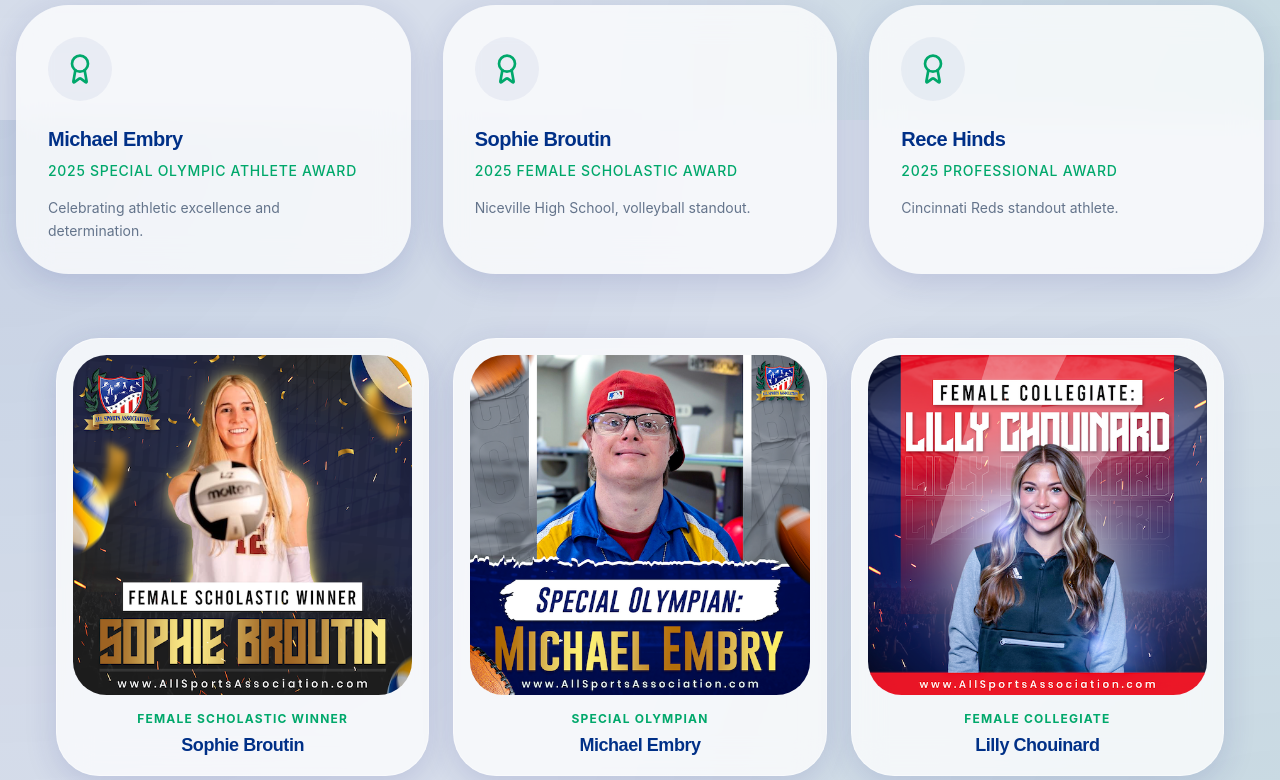
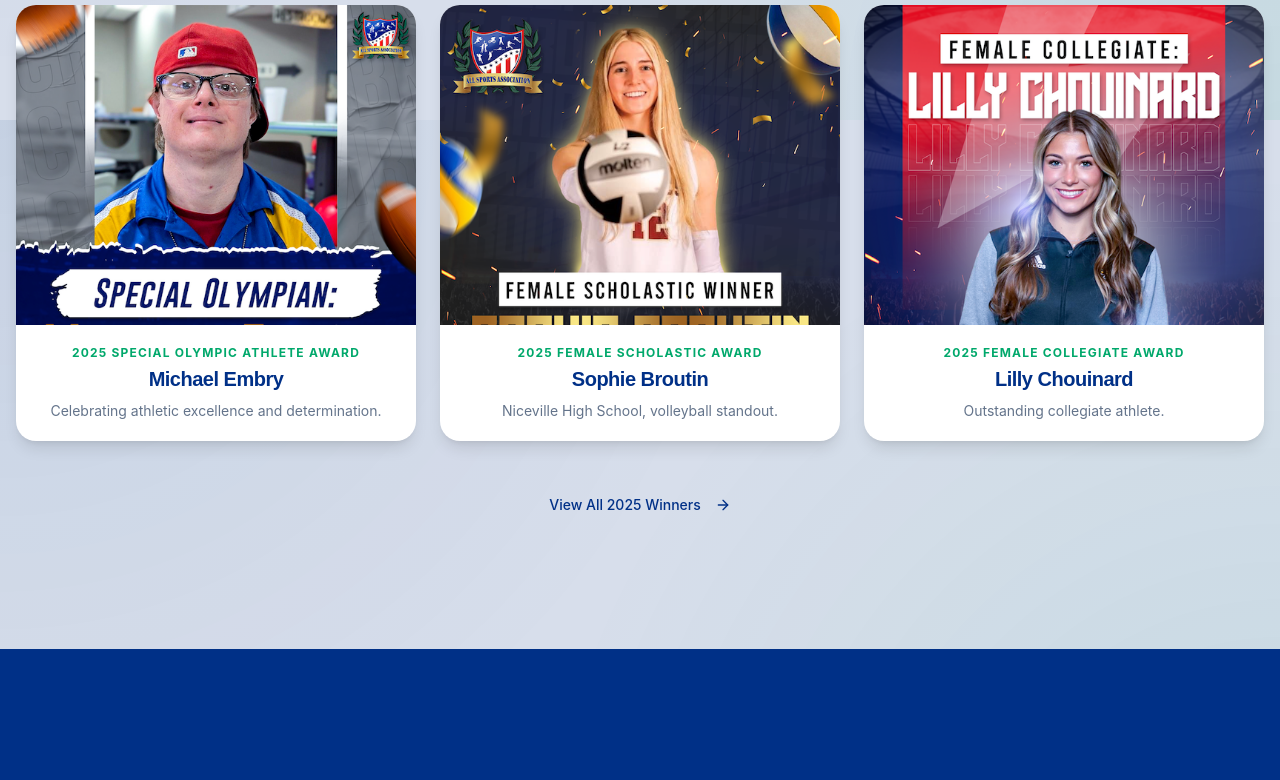
Before and after one commit to VladzErin1985/all-sports-association, a React (Vite) app in the folder all-sports-association/: page / in a window 1280 px wide. Shown: the part 3080-3860 px from the top of the page. Built offline with nearby package versions, Linux system fonts and the light colour scheme.

Commit message:
Unified award winner cards - image and info combined

```diff
--- a/all-sports-association/src/pages/Home.tsx
+++ b/all-sports-association/src/pages/Home.tsx
@@ -1,6 +1,6 @@
 import * as React from "react";
 import { motion } from "motion/react";
-import { Trophy, Users, Heart, Star, ArrowRight, Calendar, Award, ExternalLink } from "lucide-react";
+import { Trophy, Users, Heart, Star, ArrowRight, Calendar } from "lucide-react";
 import { Button } from "@/components/ui/button";
 import { Card, CardContent } from "@/components/ui/card";
 import { Badge } from "@/components/ui/badge";
@@ -30,12 +30,6 @@ const events = [
     image: "https://images.unsplash.com/photo-1511795409834-ef04bbd61622?auto=format&fit=crop&q=80&w=800",
     tag: "Annual Event"
   }
-];
-
-const winners = [
-  { name: "Michael Embry", award: "2025 Special Olympic Athlete Award", bio: "Celebrating athletic excellence and determination." },
-  { name: "Sophie Broutin", award: "2025 Female Scholastic Award", bio: "Niceville High School, volleyball standout." },
-  { name: "Rece Hinds", award: "2025 Professional Award", bio: "Cincinnati Reds standout athlete." },
 ];
 
 const beneficiaries = [
@@ -220,31 +214,12 @@ export default function Home() {
             <h2 className="text-4xl md:text-5xl font-heading font-bold text-navy dark:text-white">Celebrating Excellence</h2>
           </div>
 
-          <div className="grid grid-cols-1 md:grid-cols-3 gap-8">
-            {winners.map((winner, index) => (
-              <motion.div
-                key={winner.name}
-                initial={{ opacity: 0, y: 20 }}
-                whileInView={{ opacity: 1, y: 0 }}
-                transition={{ delay: index * 0.1 }}
-                viewport={{ once: true }}
-                className="glass dark:glass-dark p-8 rounded-3xl border-none shadow-xl hover:shadow-2xl transition-all group"
-              >
-                <div className="w-16 h-16 bg-navy/5 dark:bg-white/5 rounded-2xl flex items-center justify-center mb-6 group-hover:bg-emerald/10 transition-colors">
-                  <Award className="text-emerald" size={32} />
-                </div>
-                <h3 className="text-xl font-bold text-navy dark:text-white mb-2">{winner.name}</h3>
-                <p className="text-emerald font-medium text-sm mb-4 uppercase tracking-wider">{winner.award}</p>
-                <p className="text-muted-foreground text-sm leading-relaxed">{winner.bio}</p>
-              </motion.div>
-            ))}
-          </div>
-          {/* Award Winner Photos */}
-          <div className="grid grid-cols-1 sm:grid-cols-3 gap-6 mt-16 px-0 md:px-10">
+          {/* Unified Winner Cards */}
+          <div className="grid grid-cols-1 md:grid-cols-3 gap-6">
             {[
-              { img: "/Female-Scholastic-Sophie-Broutin.png", category: "Female Scholastic Winner", name: "Sophie Broutin" },
-              { img: "/Special-Olympian-Michael-Embry.png", category: "Special Olympian", name: "Michael Embry" },
-              { img: "/Female-Collegiate-Lilly-Chouinard.png", category: "Female Collegiate", name: "Lilly Chouinard" },
+              { img: "/Special-Olympian-Michael-Embry.png",        category: "2025 Special Olympic Athlete Award", name: "Michael Embry",    desc: "Celebrating athletic excellence and determination." },
+              { img: "/Female-Scholastic-Sophie-Broutin.png",      category: "2025 Female Scholastic Award",       name: "Sophie Broutin",   desc: "Niceville High School, volleyball standout." },
+              { img: "/Female-Collegiate-Lilly-Chouinard.png",     category: "2025 Female Collegiate Award",       name: "Lilly Chouinard",  desc: "Outstanding collegiate athlete." },
             ].map((winner, i) => (
               <motion.div
                 key={winner.name}
@@ -252,16 +227,20 @@ export default function Home() {
                 whileInView={{ opacity: 1, y: 0 }}
                 transition={{ delay: i * 0.1 }}
                 viewport={{ once: true }}
-                className="text-center rounded-2xl overflow-hidden bg-white/5 dark:bg-white/5 glass dark:glass-dark p-4 shadow-xl"
+                className="rounded-[20px] overflow-hidden bg-white dark:bg-white/5 shadow-lg hover:-translate-y-1 transition-transform duration-200"
               >
-                <img
-                  src={winner.img}
-                  alt={winner.name}
-                  className="w-full h-auto rounded-xl object-cover"
-                  style={{ maxWidth: '100%' }}
-                />
-                <p className="text-emerald text-xs font-bold uppercase tracking-widest mt-4">{winner.category}</p>
-                <h3 className="text-navy dark:text-white text-lg font-bold mt-1">{winner.name}</h3>
+                <div className="overflow-hidden">
+                  <img
+                    src={winner.img}
+                    alt={winner.name}
+                    style={{ width: '100%', height: '320px', objectFit: 'cover', objectPosition: 'top', display: 'block' }}
+                  />
+                </div>
+                <div className="p-5 text-center">
+                  <p className="text-emerald text-xs font-bold uppercase tracking-widest mb-1">{winner.category}</p>
+                  <h3 className="text-navy dark:text-white text-xl font-black mb-2">{winner.name}</h3>
+                  <p className="text-muted-foreground text-sm">{winner.desc}</p>
+                </div>
               </motion.div>
             ))}
           </div>
```
